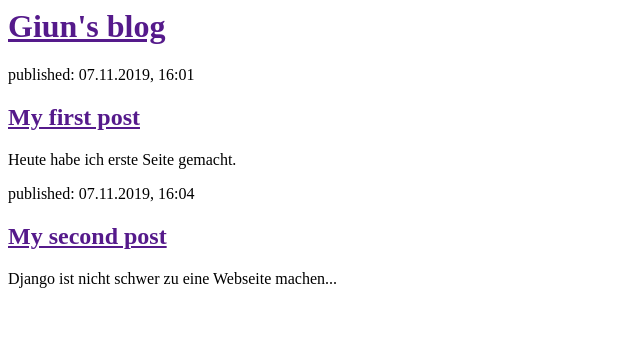
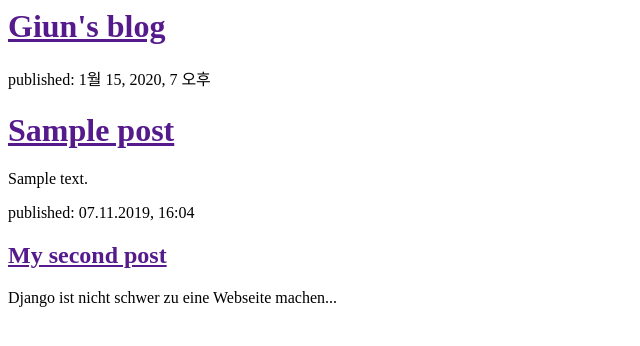
Before and after one commit to z9612z/my-first-blog, a Django app: template blog/templates/blog/post_list.html in a window 1280 px wide. Shown: the top 346 px of the page, without its empty margins (0-640 px from the left). Run offline with Django 3.2, Linux system fonts and the light colour scheme; the template is opened without the code that fills it: values that come from a table or form of the project are taken from there, others are empty; tables that the repository leaves empty hold one stand-in row (values such as "Sample post").

Commit message:
Modified templates to display posts from database.

```diff
--- a/blog/models.py
+++ b/blog/models.py
@@ -5,6 +5,7 @@ from django.utils import timezone
 
 class Post(models.Model):
     author = models.ForeignKey(settings.AUTH_USER_MODEL, on_delete=models.CASCADE)
+    checkbox = models.BooleanField(verbose_name="비밀글")
     title = models.CharField(max_length=200)
     text = models.TextField()
     created_date = models.DateTimeField(
@@ -12,6 +13,7 @@ class Post(models.Model):
     published_date = models.DateTimeField(
             blank=True, null=True)
 
+
     def publish(self):
         self.published_date = timezone.now()
         self.save()
--- a/blog/templates/blog/post_list.html
+++ b/blog/templates/blog/post_list.html
@@ -8,15 +8,22 @@
         </div>
 
         <div>
-            <p>published: 07.11.2019, 16:01</p>
+            {% for post in posts %}
+            <div>
+                <p>published: {{ post.published_date }}</p>
+                <h1><a href="">{{ post.title }}</a></h1>
+                <p>{{ post.text|linebreaksbr }}</p>
+            </div>
+            {% endfor %}
+            <!-- <p>published: 07.11.2019, 16:01</p>
             <h2><a href="">My first post</a></h2>
-            <p>Heute habe ich erste Seite gemacht.</p>
+            <p>Heute habe ich erste Seite gemacht.</p> -->
         </div>
 
         <div>
-                <p>published: 07.11.2019, 16:04</p>
-                <h2><a href="">My second post</a></h2>
-                <p>Django ist nicht schwer zu eine Webseite machen...</p>
+            <p>published: 07.11.2019, 16:04</p>
+            <h2><a href="">My second post</a></h2>
+            <p>Django ist nicht schwer zu eine Webseite machen...</p>
         </div>
     </body>
 </html>
--- a/blog/views.py
+++ b/blog/views.py
@@ -1,5 +1,8 @@
 from django.shortcuts import render
+from django.utils import timezone
+from .models import Post # 현재 디렉토리의 models.py를 가져온다는 의미 .py 생략
 
 # Create your views here.
 def post_list(request):
-    return render(request, 'blog/post_list.html', {})
+    posts = Post.objects.filter(published_date__lte=timezone.now()).order_by('published_date')
+    return render(request, 'blog/post_list.html', {'posts' : posts})
```
Also changed, not shown: blog/migrations/0002_post_checkbox.py (added), blog/migrations/0003_auto_20191116_1237.py (added), blog/migrations/0004_auto_20191116_1245.py (added), blog/migrations/0005_auto_20191116_1247.py (added), blog/migrations/0006_auto_20191116_1248.py (added).
